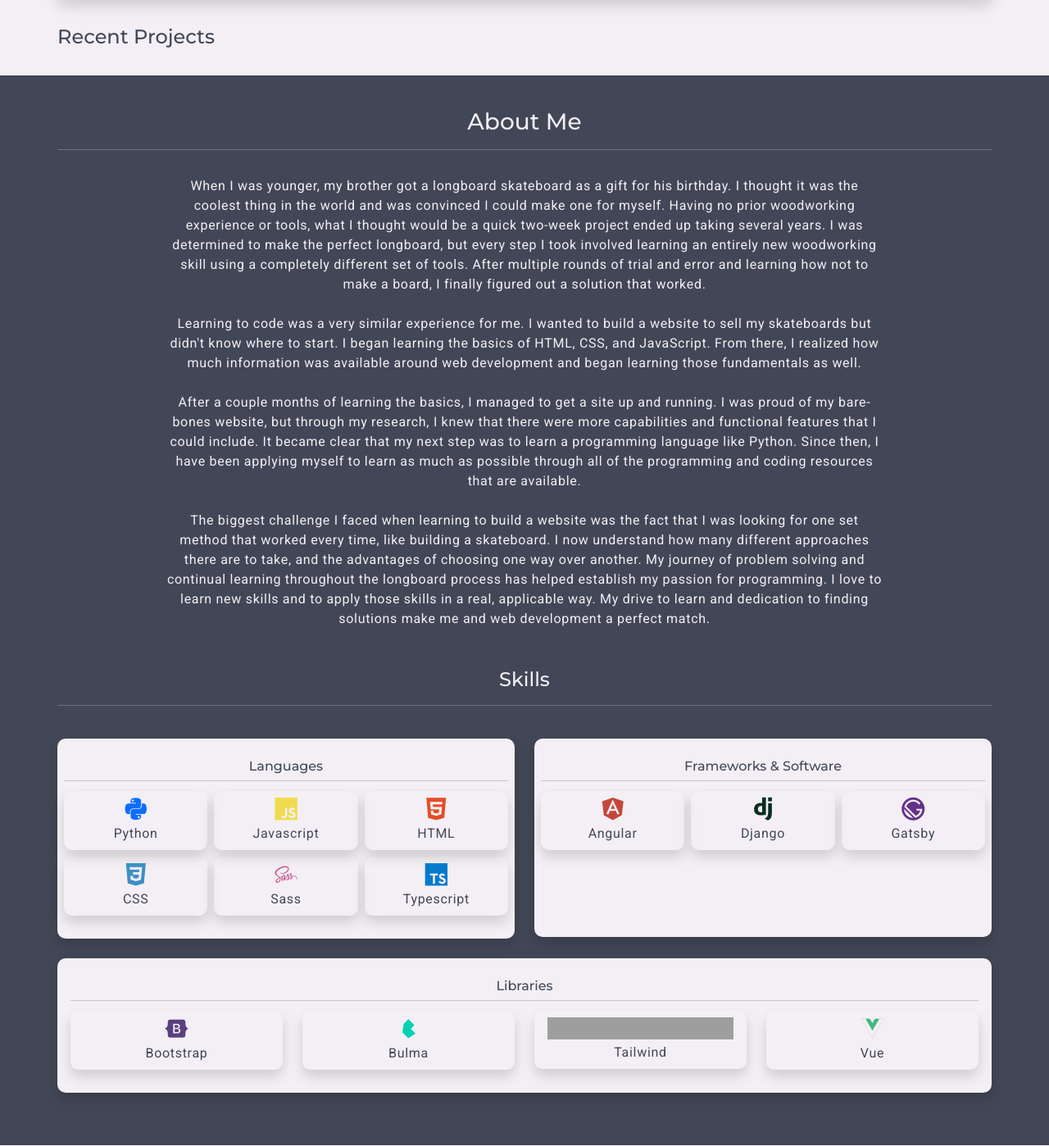
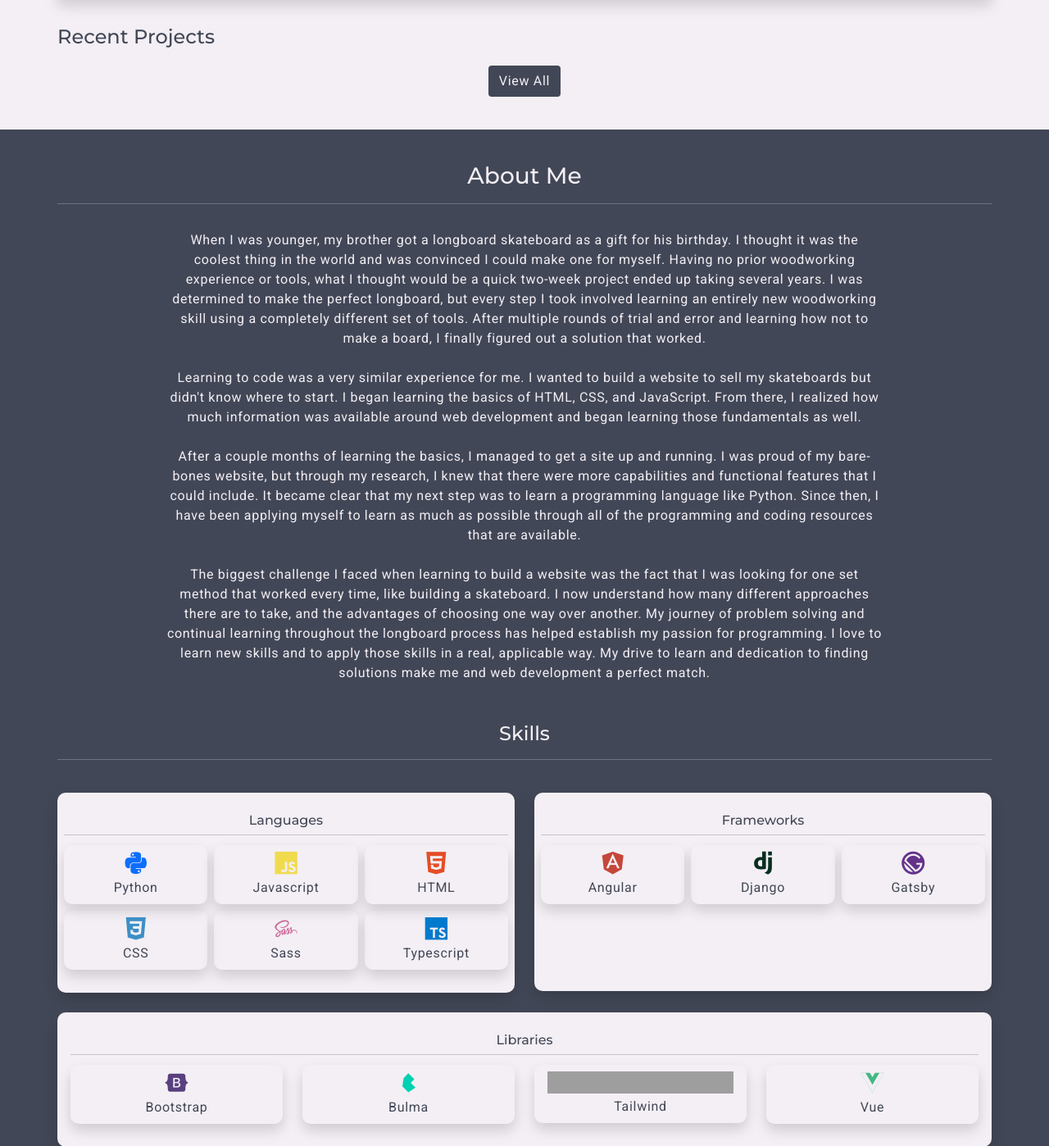
Before and after one commit to PatKeenan/DjangoPortfolio, a Django app: page / in a window 1280 px wide. Shown: the part 526-1924 px from the top of the page at 82% size. Run offline with Django 3.2, Linux system fonts and the light colour scheme; data that the repository does not hold is empty; some libraries are stand-ins or nearby versions; grey boxes are pictures that could not be loaded.

Commit message:
fixed some padding issues and added a view all to the index page under the projects

```diff
--- a/templates/about_me.html
+++ b/templates/about_me.html
@@ -82,7 +82,7 @@
 
                 <div class="col-md-6 col-12">
                     <div class="container ls-bg shadow px-2 py-4 my-card skill-cards">
-                        <h6 class="px-0 mx-0 text-center">Frameworks & Software</h6>
+                        <h6 class="px-0 mx-0 text-center">Frameworks</h6>
                         <hr class="p-0 my-2">
                         <div class="row row-cols-2 row-cols-md-3 g-3 g-md-2 py-2 py-md-1">
                             <div class="col">
--- a/templates/project_home.html
+++ b/templates/project_home.html
@@ -6,7 +6,7 @@
 
 {% block content %}
 <section class="container-fluid container-lg px-lg-0 py-3">
-    <article class="p-0 m-0">
+    <article class="px-0 pt-0 pb-4 m-0">
         <h3 class="py-2">Projects</h3>
         <div class="row row-cols-1 row-cols-md-2 g-2">
             {% for project in object_list %}
--- a/templates/projects.html
+++ b/templates/projects.html
@@ -19,4 +19,7 @@
         </div>
         {% endfor %}
     </div>
+    <div class="d-flex justify-content-center align-items-center pt-4">
+        <a href="{% url 'projects' %}"><button class="btn ds-bg ls-text mt-1">View All</button></a>
+    </div>
 </section>
```
Also changed, not shown: README.md.
